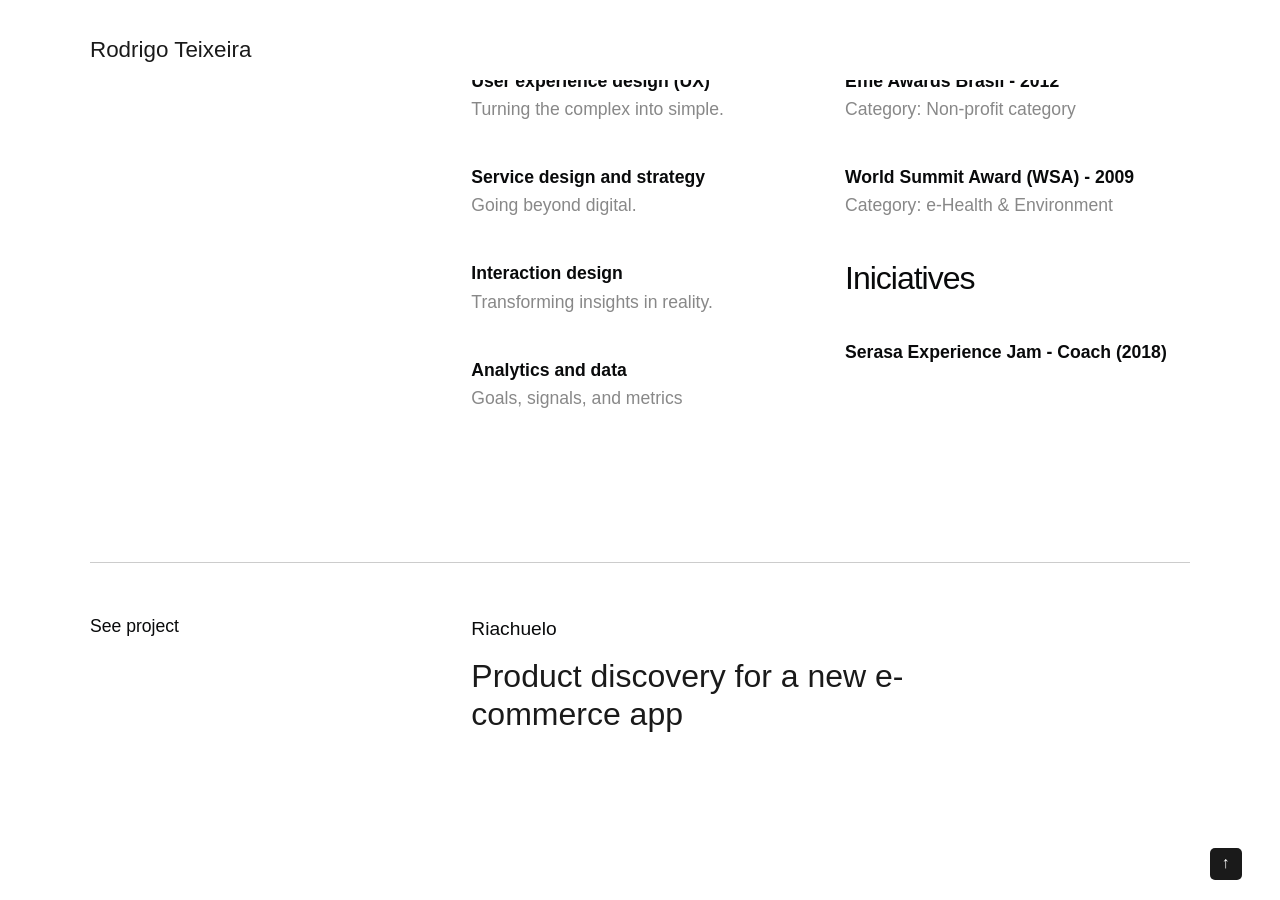
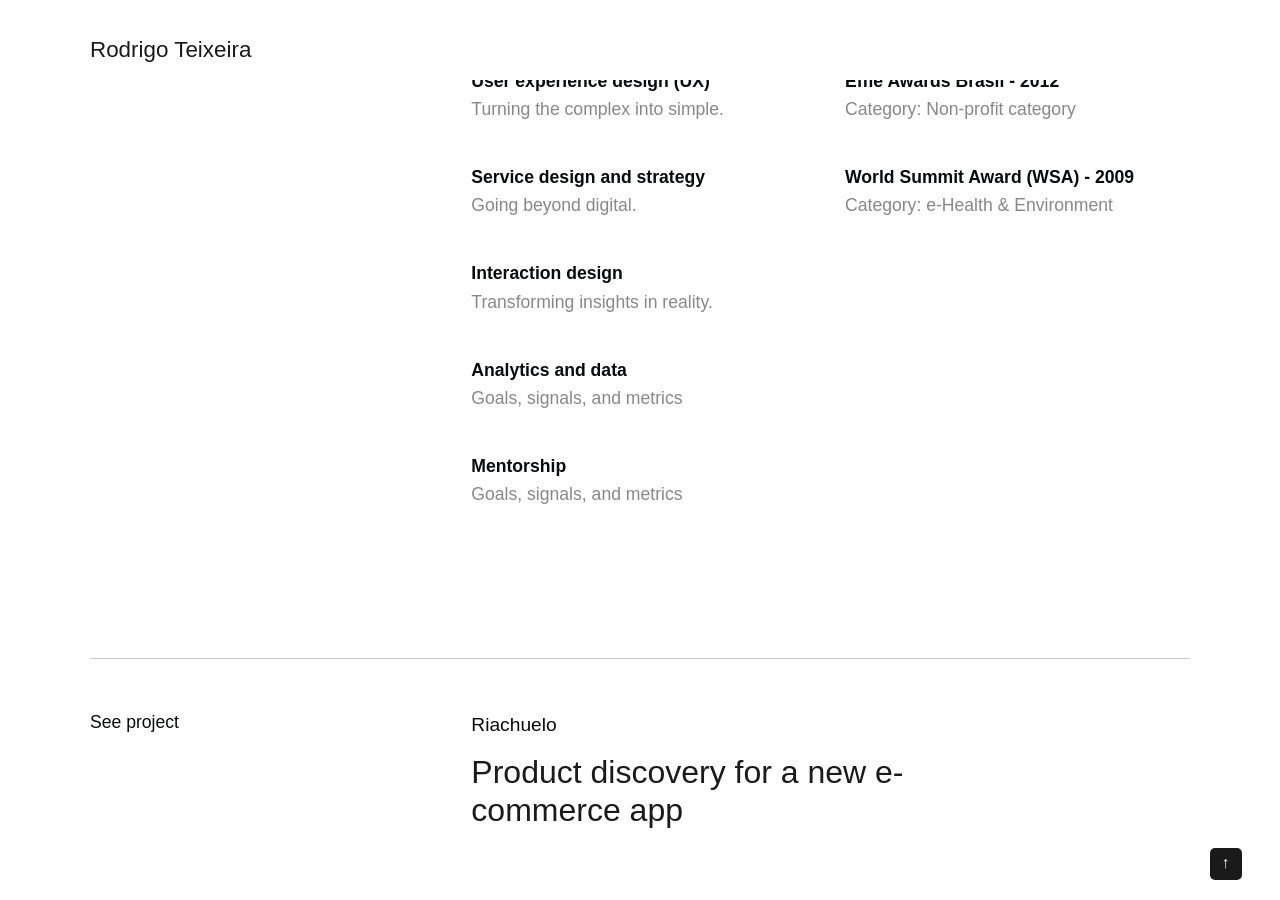
Before and after one commit to drigoteixeira/drigoteixeira.github.io, a Jekyll site: the page built from index.html, in a window 1280 px wide and 900 px high, scrolled down 1084 px. Built offline with Jekyll 4.4.1, drawn with Linux system fonts in a browser that asks for light colours; some web fonts are replaced.

Commit message:
Update homepage

```diff
--- a/index.html
+++ b/index.html
@@ -82,6 +82,8 @@ subtitle: 'Rodrigo Teixeira is a product and service designer based in São Paul
                         <dd>Transforming insights in reality.</dd>
                         <dt>Analytics and data</dt>
                         <dd>Goals, signals, and metrics</dd>
+                        <dt>Mentorship</dt>
+                        <dd>Goals, signals, and metrics</dd>
                     </dl>
                 </div>
                 <div class="six columns">
@@ -94,10 +96,6 @@ subtitle: 'Rodrigo Teixeira is a product and service designer based in São Paul
                         <dd>Category: e-Health &amp; Environment</dd>
                     </dl>
 
-                    <h2>Iniciatives</h2>
-                    <dl>
-                        <dt>Serasa Experience Jam - Coach (2018)</dt>
-                    </dl>
                 </div>
             </div>
         </div>
```
